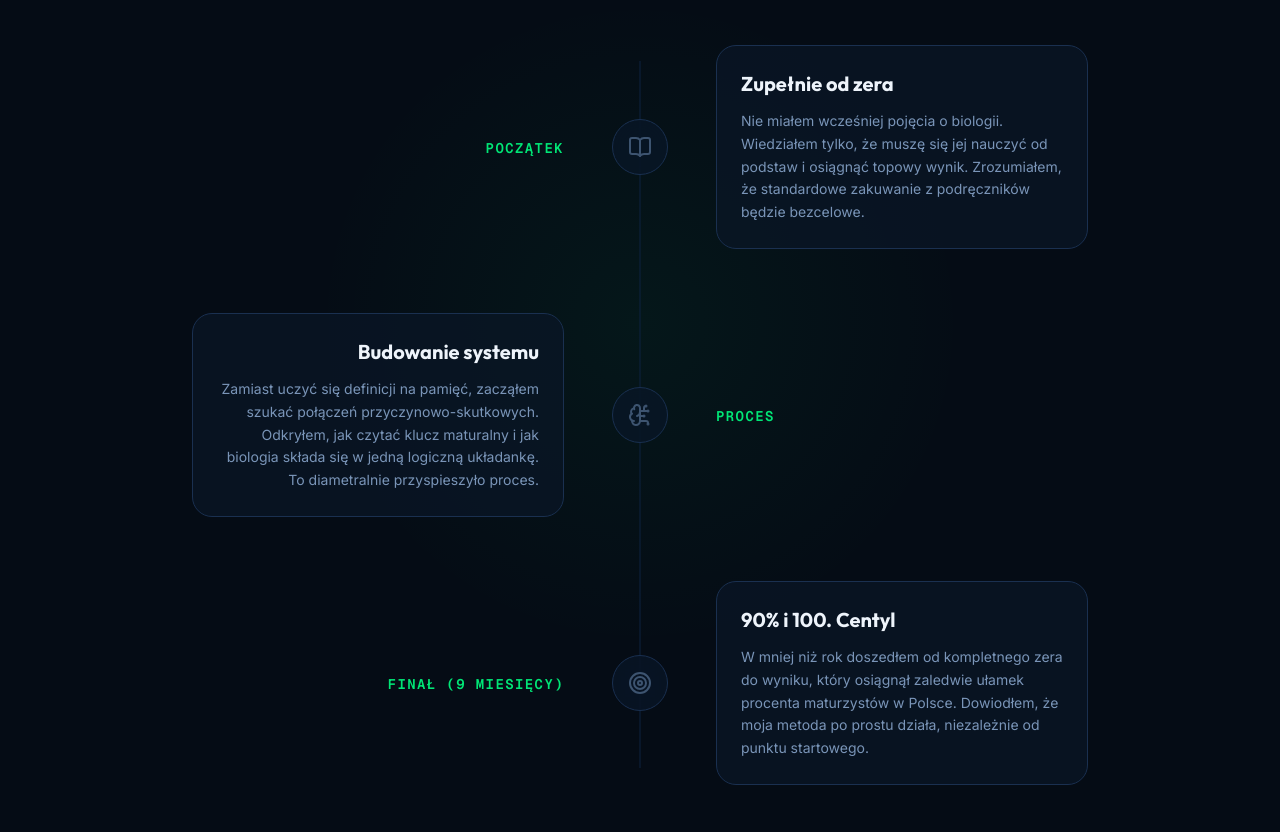
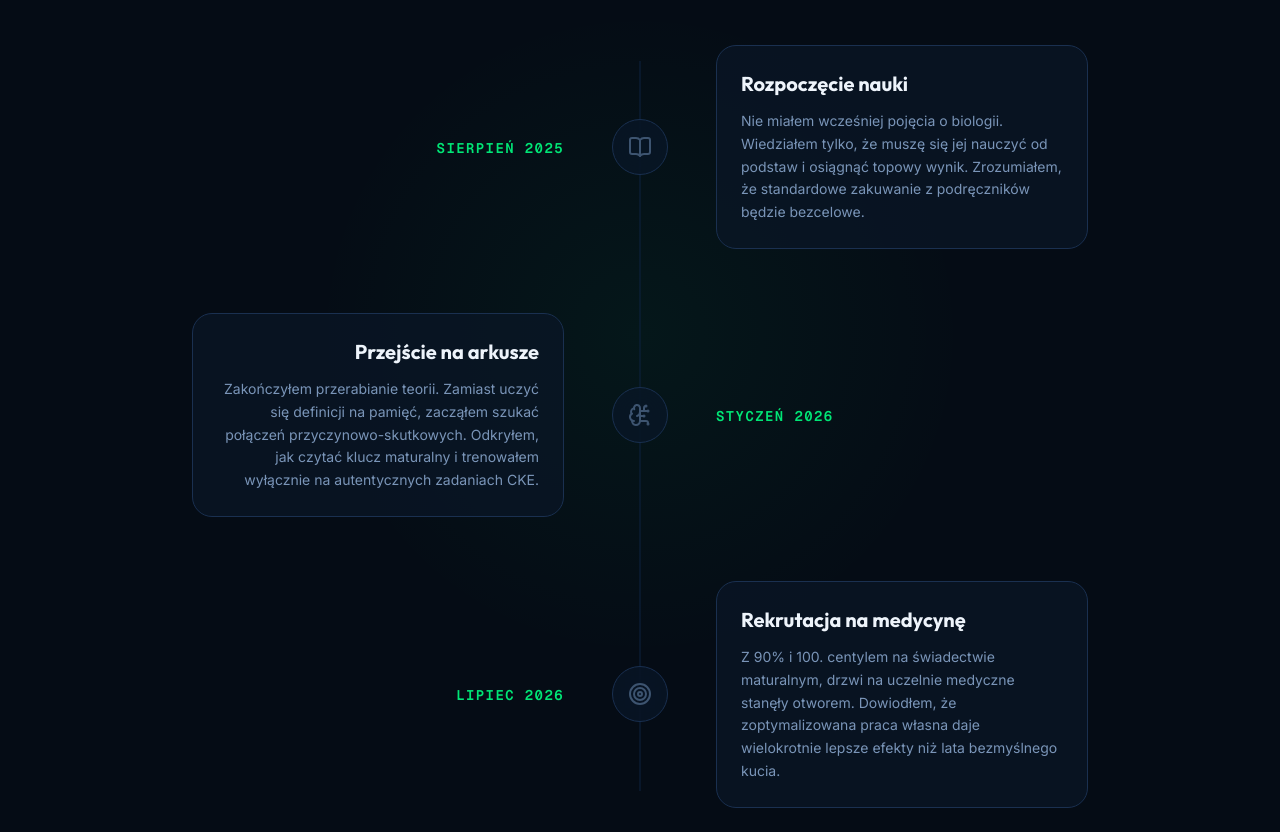
Before and after one commit to taachii/biolearn-landing, a Next.js app: page / in a window 1280 px wide. Shown: the part 1314-2146 px from the top of the page. Built offline with nearby package versions, Linux system fonts and the light colour scheme.

Commit message:
style: fix mobile padding, reposition hero badges, and update timeline dates

```diff
--- a/components/sections/HeroSection.tsx
+++ b/components/sections/HeroSection.tsx
@@ -53,8 +53,7 @@ export function HeroSection() {
   return (
     <section
       id="hero"
-      aria-labelledby="hero-heading"
-      className="relative min-h-dvh flex flex-col items-center justify-center overflow-hidden px-4 sm:px-6 lg:px-8 pt-28 pb-20"
+      className="relative min-h-dvh flex flex-col justify-center pt-24 pb-12 sm:pt-32 sm:pb-16 px-6 sm:px-8 lg:px-10 overflow-hidden"
     >
       {/* ── Backgrounds ────────────────────────────────────── */}
       <div aria-hidden="true" className="absolute inset-0 bg-grid opacity-40" />
@@ -184,7 +183,7 @@ export function HeroSection() {
               {/* ── Floating stat: 90% ──────────────────────── */}
               <div
                 className={cn(
-                  "absolute -left-5 top-[20%]",
+                  "absolute -left-3 sm:-left-8 top-[5%] sm:top-[8%]",
                   "glass rounded-[var(--radius-xl)] px-5 py-3.5",
                   "shadow-[var(--shadow-glow-accent)]",
                   "border border-[rgba(0,230,118,0.20)]"
@@ -197,7 +196,7 @@ export function HeroSection() {
               {/* ── Floating stat: 100. centyl ──────────────── */}
               <div
                 className={cn(
-                  "absolute -right-5 bottom-[22%]",
+                  "absolute -right-3 sm:-right-8 bottom-[8%] sm:bottom-[15%]",
                   "glass rounded-[var(--radius-xl)] px-5 py-3.5",
                   "shadow-[var(--shadow-glow-cyan)]",
                   "border border-[rgba(0,207,255,0.20)]"
--- a/components/sections/HistoriaSection.tsx
+++ b/components/sections/HistoriaSection.tsx
@@ -9,26 +9,26 @@ interface HistoriaSectionProps {
 const TIMELINE = [
   {
     id: "start",
-    year: "Początek",
-    title: "Zupełnie od zera",
+    year: "Sierpień 2025",
+    title: "Rozpoczęcie nauki",
     description:
       "Nie miałem wcześniej pojęcia o biologii. Wiedziałem tylko, że muszę się jej nauczyć od podstaw i osiągnąć topowy wynik. Zrozumiałem, że standardowe zakuwanie z podręczników będzie bezcelowe.",
     icon: BookOpen,
   },
   {
     id: "proces",
-    year: "Proces",
-    title: "Budowanie systemu",
+    year: "Styczeń 2026",
+    title: "Przejście na arkusze",
     description:
-      "Zamiast uczyć się definicji na pamięć, zacząłem szukać połączeń przyczynowo-skutkowych. Odkryłem, jak czytać klucz maturalny i jak biologia składa się w jedną logiczną układankę. To diametralnie przyspieszyło proces.",
+      "Zakończyłem przerabianie teorii. Zamiast uczyć się definicji na pamięć, zacząłem szukać połączeń przyczynowo-skutkowych. Odkryłem, jak czytać klucz maturalny i trenowałem wyłącznie na autentycznych zadaniach CKE.",
     icon: BrainCircuit,
   },
   {
     id: "wynik",
-    year: "Finał (9 miesięcy)",
-    title: "90% i 100. Centyl",
+    year: "Lipiec 2026",
+    title: "Rekrutacja na medycynę",
     description:
-      "W mniej niż rok doszedłem od kompletnego zera do wyniku, który osiągnął zaledwie ułamek procenta maturzystów w Polsce. Dowiodłem, że moja metoda po prostu działa, niezależnie od punktu startowego.",
+      "Z 90% i 100. centylem na świadectwie maturalnym, drzwi na uczelnie medyczne stanęły otworem. Dowiodłem, że zoptymalizowana praca własna daje wielokrotnie lepsze efekty niż lata bezmyślnego kucia.",
     icon: Target,
   },
 ];
```
